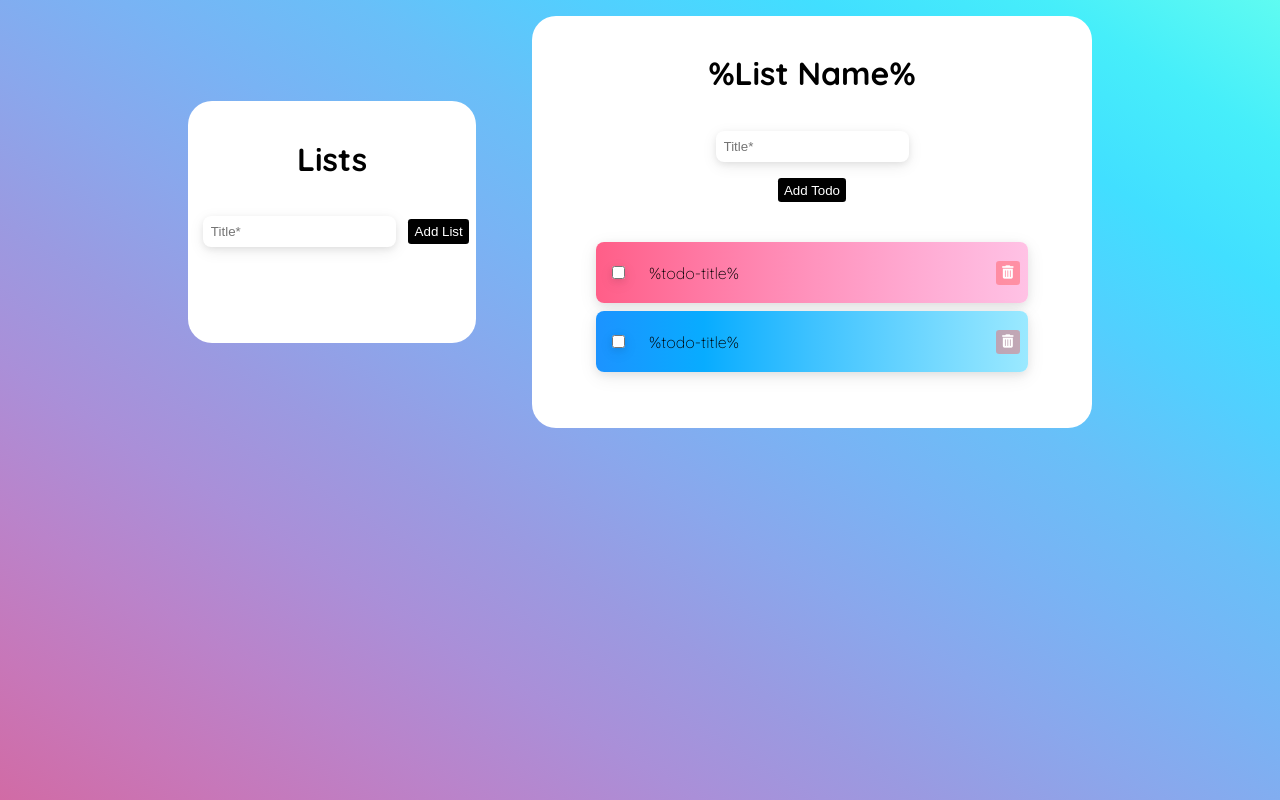
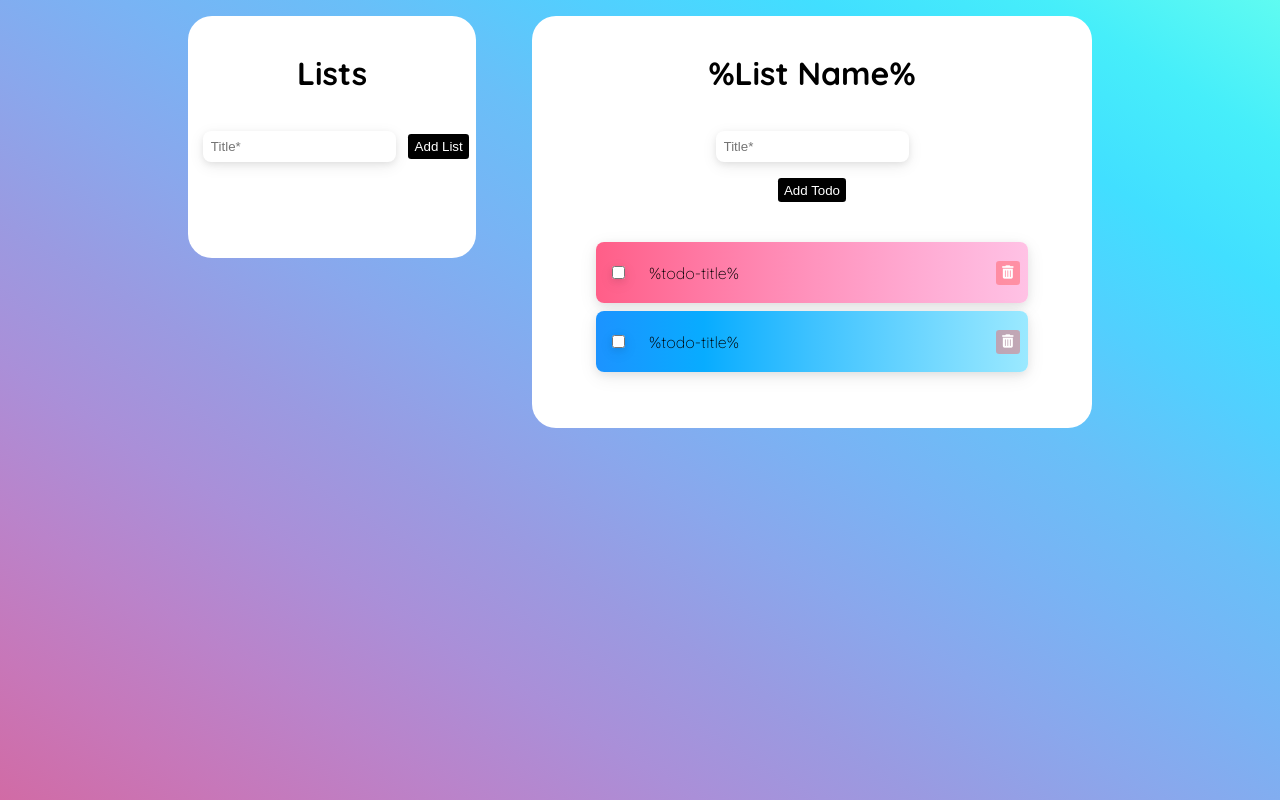
Before and after one commit to JCarlosLucio/todo-list, a website built with webpack: page src/template.html in a window 1280 px wide. Built offline with nearby package versions, Linux system fonts and the light colour scheme.

Commit message:
Update container style
- Makes child containers align to the top

```diff
--- a/src/main.scss
+++ b/src/main.scss
@@ -109,8 +109,10 @@ textarea {
 }
 .container {
 	@include flexCenter(column);
+	justify-content: flex-start;
 	@include desktop() {
 		@include flexCenter(row);
+		align-items: flex-start;
 		justify-content: space-around;
 		width: 60rem;
 	}
```
